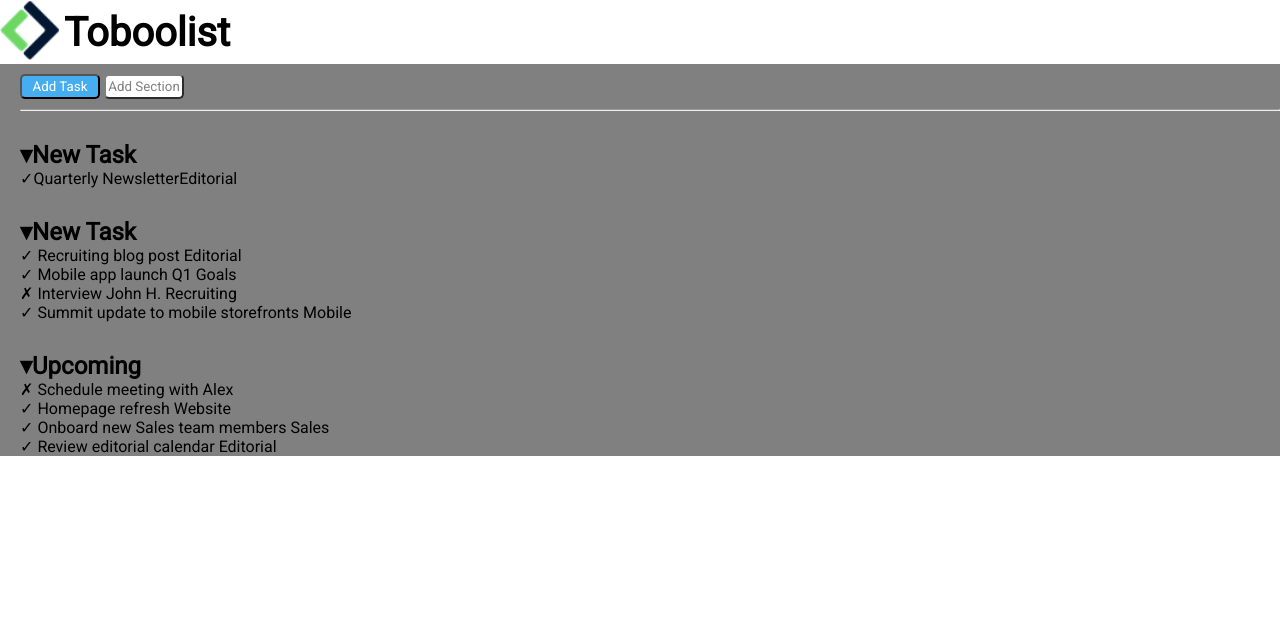
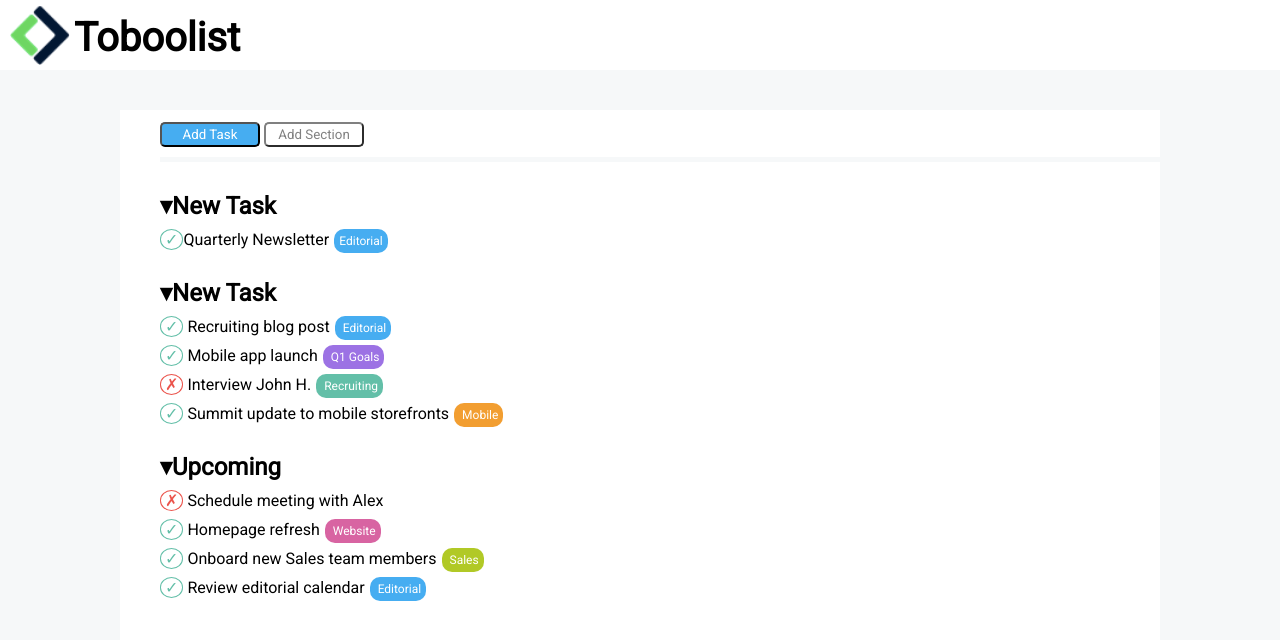
Before and after one commit to antoniovenezia/html-css-toboolist, a plain HTML site: page index.html in a window 1280 px wide. Drawn offline with Linux system fonts and the light colour scheme.

Commit message:
html-css-toboolist

```diff
--- a/css/style.css
+++ b/css/style.css
@@ -3,6 +3,17 @@
     padding: 0;
     font-family: 'Open Sans', sans-serif;
     font-family: 'Roboto', sans-serif;
+}
+
+body{
+    background-color: hsl(200deg 20% 97%);
+}
+
+
+/* logo-section */
+#img-logo{
+    margin-left: 10px;
+    margin-top: 5px;
 }
 
 #logo-word{
@@ -12,24 +23,33 @@
     color: hsl(0deg 0% 0%);
 }
 
-#main{
-    background-color: grey;
-    /* hsl(200deg 20% 97%); */
-    /* width: 100%; */
-    /* margin: 20px; */
+#header{
+    width: 100%;
+    height: 70px;
+    background-color: white;
 }
 
+
+/* second-box */
 #second-box{
-    margin-left: 20px;
+    width: 1000px;
+    margin: 40px auto 10px;
+    background-color: white;
+    padding-top: 2px;
+    padding-bottom: 30px;
+    padding-left: 40px;
 }
 
-h2{
-    margin-top: 30px;
+/* second-box */
+
+/* buttons */
+#section-button{
+    border-bottom: 5px solid hsl(200deg 20% 97%);
 }
 
 .bg-button{
     border-radius: 5px;
-    width: 80px;
+    width: 100px;
     height: 25px;
     margin: 10px 0px;
 }
@@ -45,6 +65,64 @@ h2{
     background-color: white;
 }
 
+
+/* to do list */
+h2{
+    margin-top: 30px;
+}
+
 .remove-bullet{
     list-style-type: none;
 }
+
+li{
+    margin-top: 10px;
+}
+
+.check{
+    color: hsl(165deg 42% 57%);
+    background-color: white;
+    border-radius: 100%;
+    border: 1px solid hsl(165deg 42% 57%);
+    padding: 0px 4px;
+}
+
+.cross{
+    color: hsl(3deg 80% 61%);
+    background-color: white;
+    border-radius: 100%;
+    border: 1px solid hsl(3deg 80% 61%);
+    padding: 0px 4px;
+}
+
+.button-list{
+    color: white;
+    border-radius: 10px;
+    margin-left: 5px;
+    padding: 5px;
+    font-size: 12px;
+}
+
+.bg-blue{
+    background-color: hsl(204deg 86% 61%);
+}
+
+.bg-purple{
+    background-color: hsl(262deg 68% 67%);
+}
+
+.bg-green{
+    background-color: hsl(165deg 42% 57%);
+}
+
+.bg-orange{
+    background-color: hsl(34deg 88% 57%);
+}
+
+.bg-pink{
+    background-color: hsl(328deg 60% 62%);
+}
+
+.bg-yellow{
+    background-color: hsl(69deg 68% 47%);
+}
--- a/index.html
+++ b/index.html
@@ -13,48 +13,52 @@
     <body>
 
         <!-- header -->
-    <header>
-        <img src="img/Logo.png" width="60" alt="">
+        <header id="header">
+            <img id="img-logo" src="img/Logo.png" width="60" alt="">
             <span id="logo-word">Toboolist</span>
         </header>
 
+
         <!-- main -->
-    <main id="main">
+        <main>
 
             <div id="second-box">
 
                 <!-- buttons -->
+                <div id="section-button">
                     <button class="bt1 bg-button">Add Task</button>
                     <button class="bt2 bg-button">Add Section</button>
-            <hr>
+                </div>
 
-            <!-- to do list (1,2,3) -->
+
+                <!-- to do list (1st,2nd,3rd) -->
 
                 <!-- 1st list -->
                 <h2>&dtrif;New Task</h2>
                 <ul class="remove-bullet">
-                <li><span>&check;</span>Quarterly Newsletter<span>Editorial</span></li>
+                    <li><span class="check">&check;</span>Quarterly Newsletter<span class="button-list bg-blue">Editorial</span></li>
                 </ul>
 
 
                 <!-- 2nd list -->
                 <h2>&dtrif;New Task</h2>
                 <ul class="remove-bullet">
-                <li><span>&check;</span> Recruiting blog post<span> Editorial</span></li>
-                <li><span>&check;</span> Mobile app launch<span> Q1 Goals</span></li>
-                <li><span>&cross;</span> Interview John H.<span> Recruiting</span></li>
-                <li><span>&check;</span> Summit update to mobile storefronts<span> Mobile</span></li>
+                    <li><span class="check">&check;</span> Recruiting blog post<span class="button-list bg-blue"> Editorial</span></li>
+                    <li><span class="check">&check;</span> Mobile app launch<span class="button-list bg-purple"> Q1 Goals</span></li>
+                    <li><span class="cross">&cross;</span> Interview John H.<span class="button-list bg-green"> Recruiting</span></li>
+                    <li><span class="check">&check;</span> Summit update to mobile storefronts<span class="button-list bg-orange"> Mobile</span></li>
                 </ul>
 
 
-            <!-- 3st list -->
+                <!-- 3rd list -->
                 <h2>&dtrif;Upcoming</h2>
                 <ul class="remove-bullet">
-                <li><span>&cross;</span> Schedule meeting with Alex</li>
-                <li><span>&check;</span> Homepage refresh<span> Website</span></li>
-                <li><span>&check;</span> Onboard new Sales team members<span> Sales</span></li>
-                <li><span>&check;</span> Review editorial calendar<span> Editorial</span></li>
+                    <li><span class="cross">&cross;</span> Schedule meeting with Alex</li>
+                    <li><span class="check">&check;</span> Homepage refresh<span class="button-list bg-pink"> Website</span></li>
+                    <li><span class="check">&check;</span> Onboard new Sales team members<span class="button-list bg-yellow"> Sales</span></li>
+                    <li><span class="check">&check;</span> Review editorial calendar<span class="button-list bg-blue"> Editorial</span></li>
                 </ul>
+                <br>
             </div>
 
         </main>
```
Lines whose indentation alone changed are shown as unchanged.
